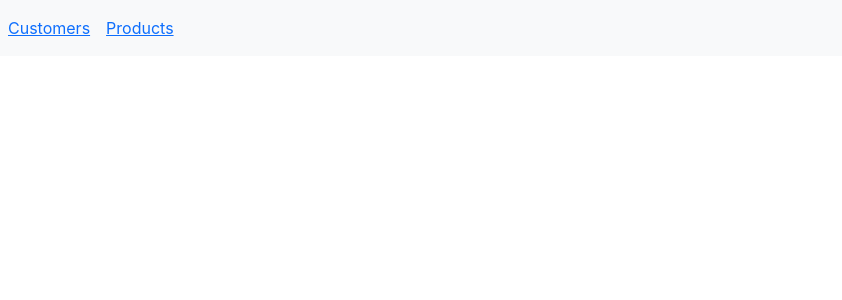
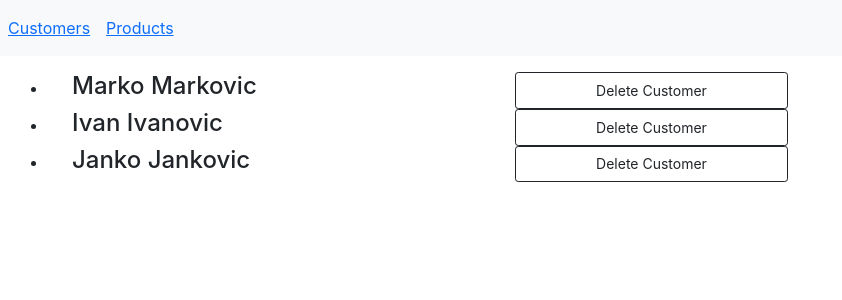
Before and after one commit to MilicaB96/store-app, a React (Create React App) app: page /customers in a window 1280 px wide. Shown: the top 300 px of the page, without its empty margins (0-842 px from the left). Built offline with nearby package versions, Linux system fonts and the light colour scheme.

Commit message:
added customer listing and delete customer button

```diff
--- a/src/components/Customer.js
+++ b/src/components/Customer.js
@@ -1,7 +1,22 @@
 import React from "react";
 
-function Customer() {
-  return <></>;
+function Customer({ id, name, surname, deleteCallback }) {
+  return (
+    <div className='container  row'>
+      <h4 className='d-inline-block col-5'>
+        {name} {surname}
+      </h4>
+      <button
+        className='col-3 btn btn-outline-dark btn-sm'
+        type='button'
+        onClick={() => {
+          deleteCallback(id);
+        }}
+      >
+        Delete Customer
+      </button>
+    </div>
+  );
 }
 
 export default Customer;
--- a/src/pages/AppCustomers.js
+++ b/src/pages/AppCustomers.js
@@ -1,7 +1,28 @@
-import React from "react";
+import React, { useState } from "react";
+import Customer from "../components/Customer";
+import CustomerService from "../services/CustomerService";
 
 function AppCustomers() {
-  return <></>;
+  // declare customers variable
+  const [customers, setCustomers] = useState(CustomerService.getAll());
+  //delete customer function
+  const handleDelete = (id) => {
+    const isDeleted = CustomerService.delete(id);
+    if (isDeleted) {
+      setCustomers(customers.filter((customer) => customer.id !== id));
+    }
+  };
+  return (
+    <div className='p-3'>
+      <ul>
+        {customers.map((customer) => (
+          <li key={customer.id} className='text-start'>
+            <Customer {...customer} deleteCallback={handleDelete} />
+          </li>
+        ))}
+      </ul>
+    </div>
+  );
 }
 
 export default AppCustomers;
```
